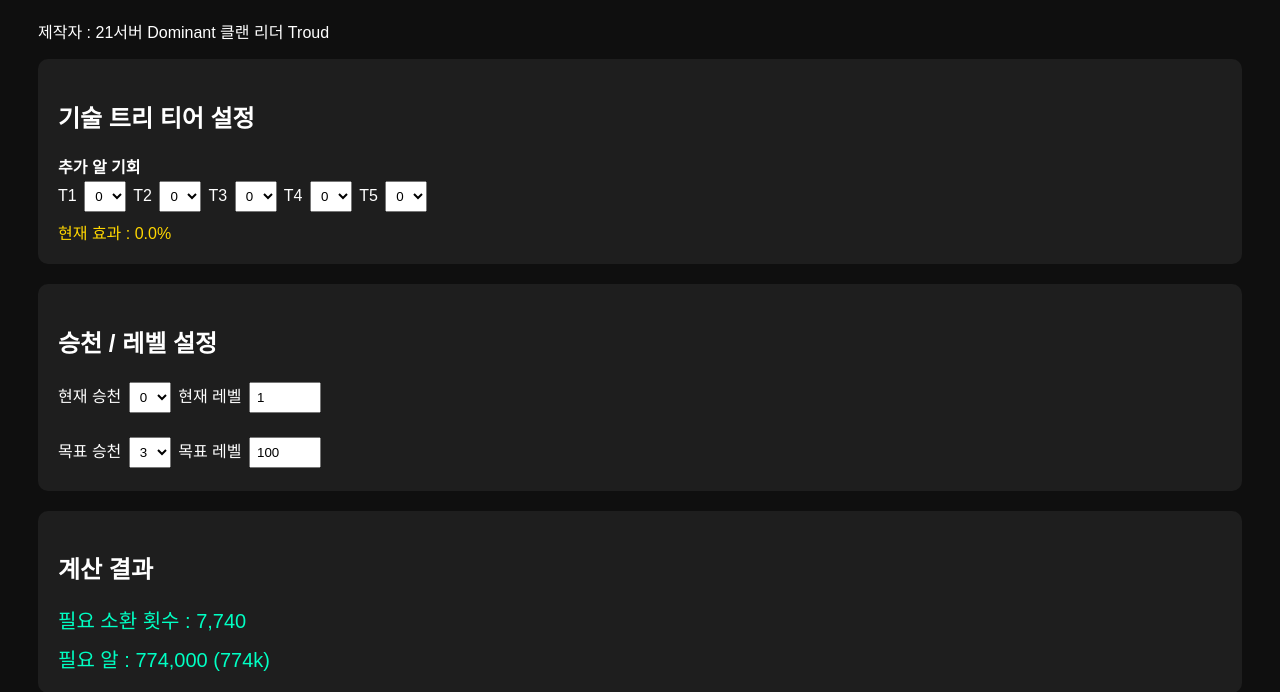
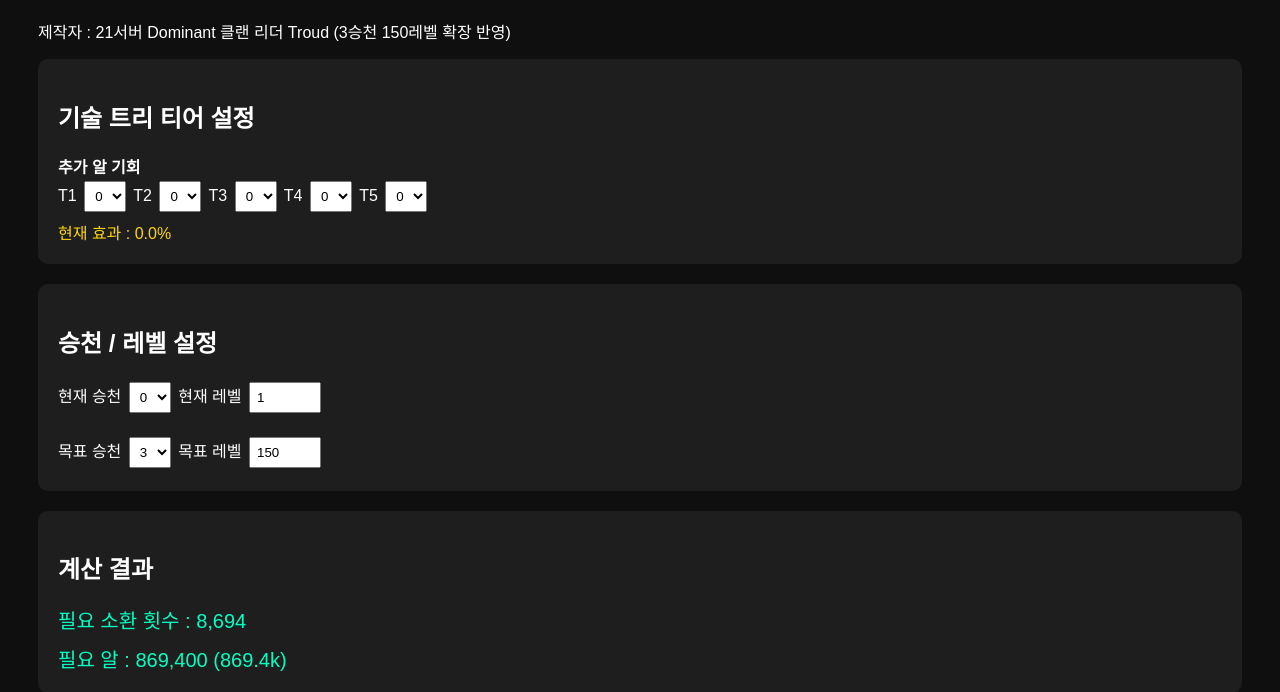
Before and after one commit to D-Troud/pet-calculator, a plain HTML site: page index.html in a window 1280 px wide. Shown: the part 108-800 px from the top of the page. Drawn offline with Linux system fonts and the light colour scheme.

Commit message:
Update index.html

```diff
--- a/index.html
+++ b/index.html
@@ -21,7 +21,7 @@ th{background:#333;}
 <body>
 
 <h1>포지마스터 펫 계산기</h1>
-<p>제작자 : 21서버 Dominant 클랜 리더 Troud</p>
+<p>제작자 : 21서버 Dominant 클랜 리더 Troud (3승천 150레벨 확장 반영)</p>
 
 <div class="card">
 <h2>기술 트리 티어 설정</h2>
@@ -37,7 +37,7 @@ th{background:#333;}
 </select>
 
 현재 레벨
-<input id="curLvl" type="number" min="1" max="100" value="1">
+<input id="curLvl" type="number" min="1" max="150" value="1">
 
 <br><br>
 
@@ -47,7 +47,7 @@ th{background:#333;}
 </select>
 
 목표 레벨
-<input id="tarLvl" type="number" min="1" max="100" value="100">
+<input id="tarLvl" type="number" min="1" max="150" value="150">
 
 </div>
 
@@ -60,7 +60,7 @@ th{background:#333;}
 </div>
 
 <div class="card">
-<h2>레벨별 필요 소환 횟수</h2>
+<h2>레벨별 필요 소환 횟수 (1~150)</h2>
 
 <table id="summonTable">
 <tr>
@@ -73,36 +73,36 @@ th{background:#333;}
 
 <script>
 
+// 🔥 승천별 최대 레벨 반환 함수 (0~2승천: 100레벨, 3승천: 150레벨)
+function getMaxLevel(asc){
+return asc === 3 ? 150 : 100;
+}
+
 // 🔥 소환 횟수 함수
 function getSummonCount(lvl){
 
-// 2~28
 if(lvl===2||lvl===3) return 2
 if(lvl===4||lvl===5) return 3
 if(lvl===6||lvl===7) return 4
 if(lvl===8||lvl===9) return 5
 if(lvl===10||lvl===11) return 6
 if(lvl===12||lvl===13) return 7
-if(lvl===14) return 8
-if(lvl===15) return 9
-if(lvl===16) return 10
-if(lvl===17) return 11
-if(lvl===18) return 12
-if(lvl===19) return 13
-if(lvl===20) return 14
-if(lvl===21) return 15
-if(lvl===22) return 16
-if(lvl===23) return 17
-if(lvl===24) return 18
-if(lvl===25) return 19
-if(lvl===26) return 20
-if(lvl===27) return 21
+if(lvl===14||lvl===15) return 8
+if(lvl===16||lvl===17) return 9
+if(lvl===18||lvl===19) return 10
+if(lvl===20||lvl===21) return 11
+if(lvl===22||lvl===23) return 12
+if(lvl===24||lvl===25) return 13
+if(lvl===26||lvl===27) return 14
 if(lvl===28) return 22
 
+// 29~100
+if(lvl <= 100) return 23
 
-// 29~100 → 23
+// 101~150 구간 (3승천 확장 - 추후 데이터에 맞게 수정 가능)
 return 23
 }
+
 // UI
 function createUI(){
 
@@ -165,6 +165,13 @@ let tarAsc=Number(tarAscEl.value)
 let curLvl=Number(curLvlEl.value)
 let tarLvl=Number(tarLvlEl.value)
 
+// 입력값 검증: 목표 레벨이 해당 승천의 최대 레벨을 넘지 않도록 제한
+let maxCurLvl = getMaxLevel(curAsc);
+let maxTarLvl = getMaxLevel(tarAsc);
+
+if(curLvl > maxCurLvl) curLvl = maxCurLvl;
+if(tarLvl > maxTarLvl) tarLvl = maxTarLvl;
+
 if(
     curAsc > tarAsc ||
     (curAsc === tarAsc && curLvl > tarLvl)
@@ -179,15 +186,14 @@ let total=0
 while(true){
 
 if(curAsc===tarAsc){
-
 for(let i=curLvl+1;i<=tarLvl;i++){
 total+=getSummonCount(i)
 }
-
 break
 }
 
-for(let i=curLvl+1;i<=100;i++){
+let maxLvl = getMaxLevel(curAsc);
+for(let i=curLvl+1;i<=maxLvl;i++){
 total+=getSummonCount(i)
 }
 
@@ -206,12 +212,12 @@ summonCount.innerText="필요 소환 횟수 : "+total.toLocaleString()
 eggResult.innerText="필요 알 : "+eggCeil.toLocaleString()+" ("+eggK+"k)"
 }
 
-// 표
+// 표 (1~150레벨)
 function createTable(){
 
 let html=""
 
-for(let i=1;i<=100;i++){
+for(let i=1;i<=150;i++){
 
 html+="<tr>"
 html+="<td>"+i+"</td>"
```
